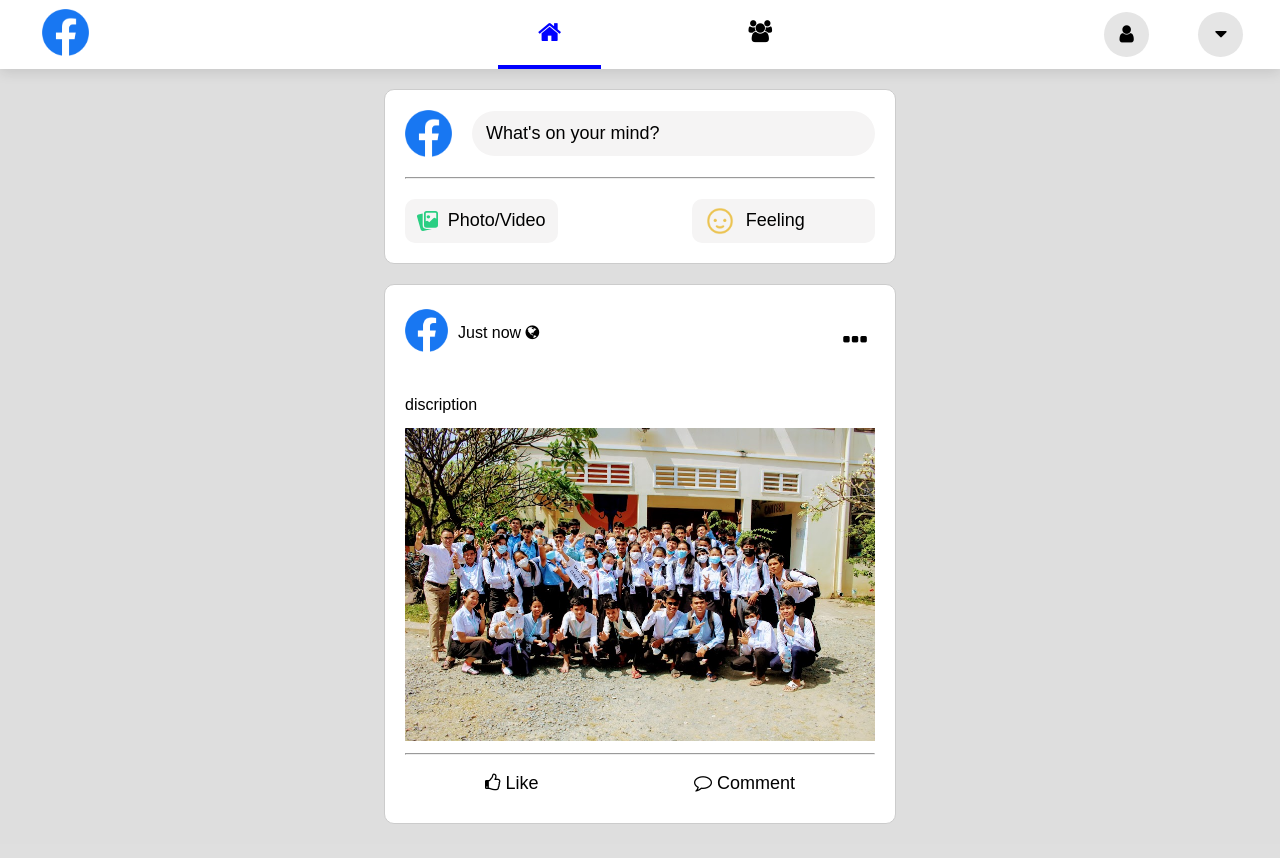
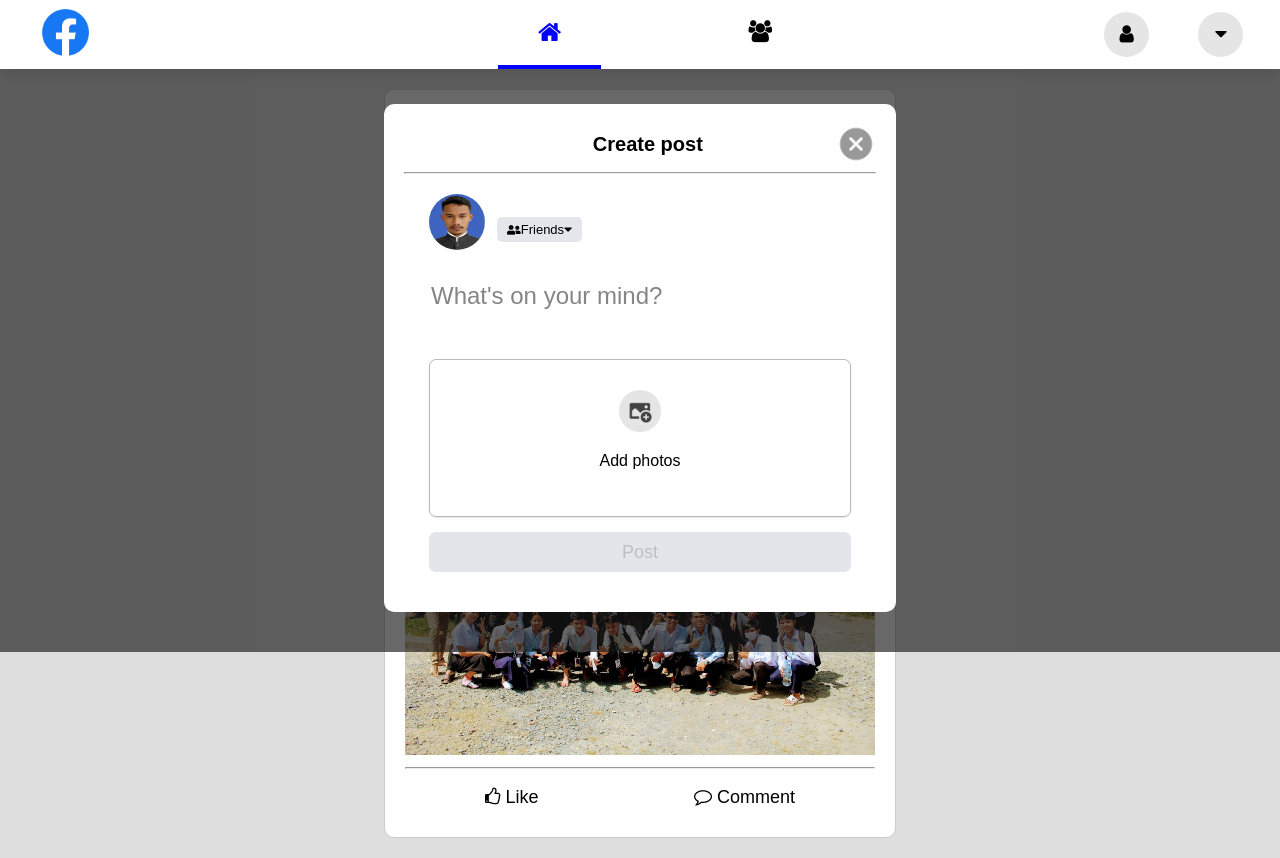
Before and after one commit to PNC-WEP-ONE-WEEK-PROJECT/PHP-DB-G4, a PHP site: page / in a window 1280 px wide. Before the commit the page ends 824 px from the top, so only its background shows below. Run offline with PHP 8.4, Linux system fonts and the light colour scheme; data that the repository does not hold is empty.

Commit message:
create post

```diff
--- a/index.php
+++ b/index.php
@@ -17,19 +17,19 @@ require_once("views/post_view.php");
             <img src="images/icon-facebook.webp" alt="" width="10%">
             <div class="name">
             <!-- <input type="hidden" value="" name="itemId"> -->
-                <h3 class="user_name"></h3>
+                <h3 class="user_name"><?php ?></h3>
                 <p class="post_time">Just now <i class="fa fa-globe"></i></p>
             </div>
             </div>
             <div class="card-header-icon">
-                <div class="icon">
-                    <i class="fa fa-ellipsis-h"></i>
+                <div class="icon" onclick="showActivity()">
+                    <li><img src="images/more.svg" alt="gallery"></li>
                 </div>
             </div>
         </div>
          <!-- user edit and delete -->
          <div class="card-activity" style="display:none">
-            <li><a class="edit-post" href="controllers"><i class="fa fa-edit"></i> Edit post</a></li>
+            <li><a class="edit-post" href="controllers/edit_post.php"><i class="fa fa-edit"></i> Edit post</a></li>
             <li><a class="delete-post" href="controllers/delete_post.php"><i class="fa fa-edit"></i> Remove to Recyle bin</a></li>
         </div>
 
--- a/js/index.js
+++ b/js/index.js
@@ -5,13 +5,20 @@ function showActivity(){
     }
 }
 
+
+function cancel_post(){
+    let cancel_post = document.querySelector(".container");
+    document.body.style.overflow="visible";
+    write_post.textContent = document.querySelector(".title").value;
+    return hide(cancel_post);
+}
 function show(element){
     element.style.display = "block";
 }
 
-// function hide(element){
-//     element.style.display = "none";
-// }
+function hide(element){
+    element.style.display = "none";
+}
 
 window.onclick = function(event) {
     if (event.target.className !== "icon") {
@@ -23,7 +30,7 @@ let get_activities = document.querySelector(".card-activity");
 
 
 // CREATE POST---------------------------------------------------------------
-document.querySelector(".add-post").addEventListener("click", create_post)
+let write_post = document.querySelector(".add-post");
 function create_post(){
     if (add_contianer_post.style.display== "none"){
         document.body.style.overflow="hidden";
--- a/style/style.css
+++ b/style/style.css
@@ -16,6 +16,7 @@ body{
 *{
     font-family: Arial, Helvetica, sans-serif;
     text-decoration: none;
+    box-sizing: border-box;
 }
 :root{
     --border_raduis--:10px;
@@ -95,12 +96,13 @@ body{
     border-radius: var(--border_raduis--);
     padding: 20px;
     border: 1px solid #ccc;
-    box-sizing: border-box;
+
 }
 .container-card .card-header{
     display: flex;
     align-items: center;
     margin-bottom: 20px;
+    height: auto;
 }
 .container-card .add-post{
     width:100%;
@@ -111,6 +113,10 @@ body{
     font-size: 18px;
     margin-left: 20px;
     cursor: pointer;
+    box-sizing: border-box;
+    height: auto;
+    padding: 20px;
+
 }
 .container-card .add-post:hover{
     background: #E5E5E5;
@@ -126,7 +132,7 @@ body{
 .container-card .card-body .btn{
     display: flex;
     align-items: center;
-    background: #f5f4f4;
+
     padding: 6px 12px;
     cursor: pointer;
     border-radius: var(--border_raduis--);
@@ -137,7 +143,7 @@ body{
 }
 
 .container-card .card-body .btn:hover{
-    background: #E5E5E5;
+  background: #f5f4f4;
 }
 
 .post-header{
@@ -156,17 +162,38 @@ body{
     align-items: center;
     justify-content: center;
     cursor: pointer;
-
-}
+    font-size: 12px;
+  }
 .card-header-icon .icon:hover{
     background: #E5E5E5;
 }
-.card-header-icon .fa-ellipsis-h{
-    font-size: 30px;
-    margin: 0;
+
+.card-activity{
+  position: absolute;
+  margin-left: 200px;
+  margin-top: -30px;
+  width: 20%;
+  background: #ffff;
+  border-radius: var(--border_raduis--);
+  padding: 10px 12px;
+  font-size: 16px;
+  border: 1px solid #ccc;
 }
 
-
+.card-activity li {
+  cursor: pointer;
+  padding: 10px 20px;
+  margin: 10px 0 ;
+  border-radius: 5px;
+  text-decoration: none;
+}
+.card-activity li a {
+  color: black;
+  text-decoration: none;
+}
+.card-activity li:hover{
+  background: #f5f4f4;
+}
 .post-body .description{
     margin-bottom: 14px;
 }
@@ -201,7 +228,7 @@ body{
 }
 
 .container .wrapper{
-  margin:60px auto;
+  margin:40px auto;
   width: 40%;
   overflow: hidden;
   display: flex;
@@ -211,17 +238,33 @@ body{
   border-radius: var(--border_raduis--);
   width: 100%;
   background-color: #fff;
+  padding: 20px;
 }
 .container img{
   cursor: pointer;
 }
+.create-post-header{
+  display: flex;
+  align-items: center;
+  line-height: 0;
+  justify-content: space-between;
 
- .post header{
-  font-size: 22px;
-  font-weight: 600;
-  padding: 17px 0;
-  text-align: center;
-  border-bottom: 1px solid #bfbfbf;
+}
+.create-post-header h2 {
+  font-size: 20px;
+  margin-left: 40%;
+}
+.cancel-post{
+  width: 40px;
+  height: 40px;
+  border-radius: 50px;
+  display: flex;
+  align-items: center;
+  justify-content: center;
+  cursor: pointer;
+  float: right;
+  margin-right: 0;
+
 }
 .post form{
   margin: 20px 25px;
@@ -271,9 +314,9 @@ form :where(textarea, button){
 }
 form textarea{
   resize: none;
-  font-size: 18px;
+  font-size: 24px;
   margin-top: 30px;
-  min-height: 100px;
+  min-height: 60px;
 }
 form textarea::placeholder{
   color: #858585;
@@ -281,52 +324,33 @@ form textarea::placeholder{
 form textarea:focus::placeholder{
   color: #b3b3b3;
 }
-form :where(.theme-emoji, .options){
-  display: flex;
-  align-items: center;
-  justify-content: space-between;
-}
 .theme-emoji img:last-child{
   max-width: 24px;
 }
 form .options{
-  height: 57px;
-  margin: 15px 0;
+  height: 50px;
+  margin: 15px auto;
   padding: 0 15px;
   border-radius: 7px;
   border: 1px solid #B9B9B9;
   box-shadow: 0 1px 2px rgba(0, 0, 0, 0.1);
+  height: auto;
+  text-align: center;
+  padding: 30px 0;
 }
-form .options :where(.list, li),
-.audience :where(.arrow-back, .icon, li .radio){
-  display: flex;
-  align-items: center;
-  justify-content: center;
+form .options:hover{
+  background-color: #eeeeee ;
+  cursor: pointer;
 }
-form .options p{
-  color: #595959;
-  font-size: 15px;
-  font-weight: 500;
-  cursor: default;
+form .options .add-icon{
+  width: 20%;
+  margin: auto;
 }
-form .options .list{
-  list-style: none;
-}
-.options .list li{
-  height: 42px;
-  width: 42px;
-  margin: 0 -1px;
-  cursor: pointer;
-  border-radius: 50%;
-}
-.options .list li:hover{
-  background: #f0f1f4;
-}
-.options .list li img{
-  width: 23px;
+form .options .add-icon img{
+  width: 50%;
 }
 form button{
-  height: 53px;
+  height: 40px;
   font-size: 18px;
   font-weight: 500;
   cursor: pointer;
--- a/templates/header.php
+++ b/templates/header.php
@@ -20,6 +20,8 @@
 $db = new PDO("mysql:host=localhost;dbname=facebook_pnc", "root", "");
 $users = $db -> query("SELECT first_name, last_name FROM users limit 1");
 $user = $users -> fetch();
+
+$user_mind = "What is your mind?"
 ?>
     <!-- header -->
     <nav class="navbar opacity">
@@ -43,17 +45,17 @@ $user = $users -> fetch();
     <div class="container-card opacity">
     <div class="card-header">
         <img src="images/icon-facebook.webp" alt="" width="10%">
-        <span class="add-post">What's on your mind?</span>
+        <span class="add-post" onclick="create_post()"><?php echo $user_mind;?></span>
     </div>
     <hr>
     <div class="card-body">
-        <div class="btn photo">
+        <div class="btn photo"  onclick="create_post()">
             <img src="images/gallery.svg" alt="" width="20%">
-            <span>Photo/Video</span>
+            <span>Photo</span>
         </div>
-        <div class="btn feeling">
+        <div class="btn feeling"  onclick="create_post()">
             <img src="images/Happy.png" alt=""width="20%">
-            <span>Feeling</span>
+            <span >Feeling</span>
         </div>
     </div>
     </div>
--- a/views/post_view.php
+++ b/views/post_view.php
@@ -4,10 +4,16 @@ $db = new PDO("mysql:host=localhost;dbname=facebook_pnc", "root", "");
 $user_statement = $db->query("SELECT first_name, last_name FROM users limit 1;");
 $user = $user_statement -> fetch();
 ?>
-    <div class="container" style="display:none">
+    <div class="container" style="display:block">
       <div class="wrapper">
         <section class="post">
-          <header>Create Post</header>
+          <header class="create-post-header" style="display:flex">
+            <h2>Create post</h2>
+            <div class="cancel-post" onclick="cancel_post()">
+              <li><img src="images/Cancel.png" alt="gallery" width="100%" ></li>
+            </div>
+          </header>
+          <hr>
           <form action="models/post.php" method="post">
             <div class="content">
               <img src="images/user.png" alt="logo" class="icon_user">
@@ -15,18 +21,20 @@ $user = $user_statement -> fetch();
                 <p><?= $user["first_name"]." ". $user["last_name"];?></p>
                 <div class="privacy">
                   <i class="fas fa-user-friends"></i>
-                  <span>Friends</span>
+                  <span> Friends</span>
                   <i class="fas fa-caret-down"></i>
                 </div>
               </div>
             </div>
-            <textarea name="title" placeholder="What's on your mind?" spellcheck="false" required></textarea>
-            <div class="options">
-              <p>Add to Your Post</p>
-              <ul class="list">
-                <li><img src="images/gallery.svg" alt="gallery"></li>
-                <li><img src="images/more.svg" alt="gallery"></li>
-              </ul>
+            <textarea name="title" class= "title"placeholder="What's on your mind?" spellcheck="false" required></textarea>
+            <div class="add-gallery">
+              </div>
+
+              <div class="options">
+                  <div class="add-icon">
+                    <img src="../images/add-photo.png" alt="gallery" width=100%>
+                  </div>
+                  <p>Add photos</p>
             </div>
             <button type="submit" name="submit">Post</button>
           </form>
```
Also changed, not shown: controllers/edit_post.php (added), images/Cancel.png (added), images/add-photo.png (added).
